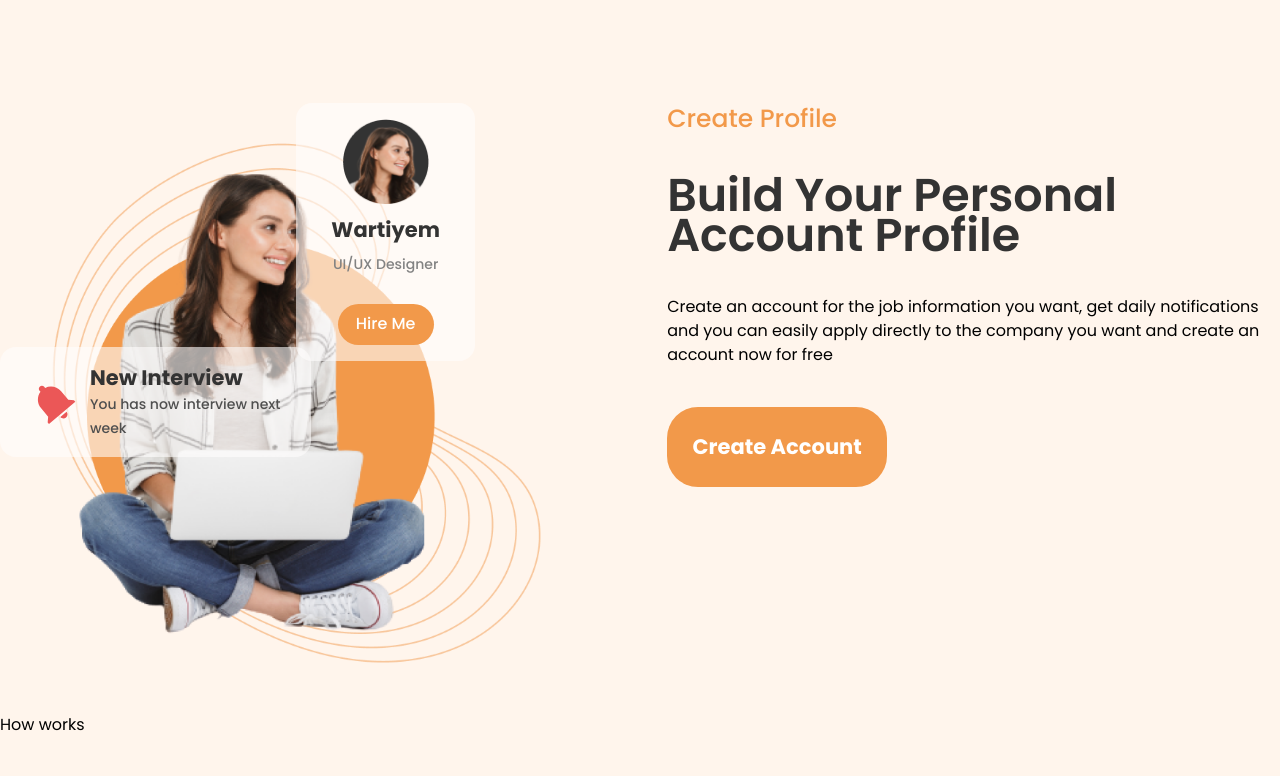
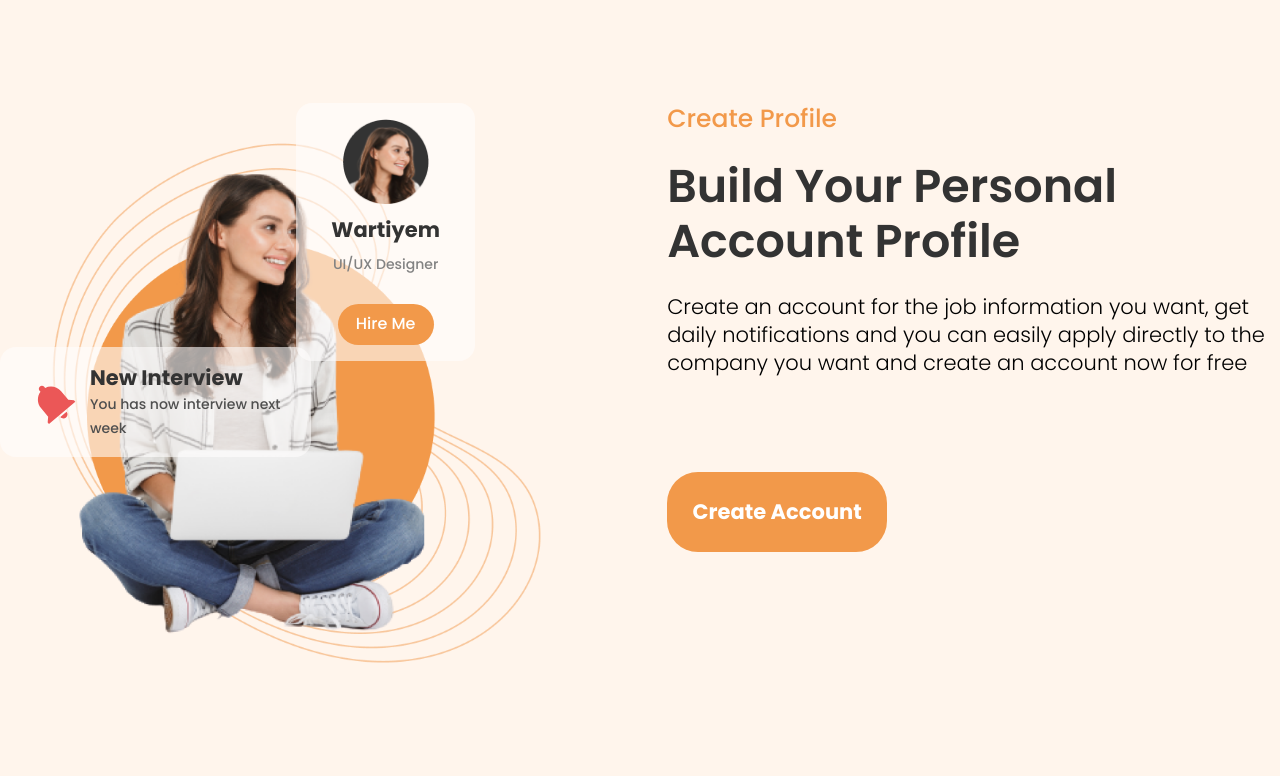
Before and after one commit to coderyeasin/jobs-search, a Next.js app: page / in a window 1280 px wide. Shown: the part 1804-2580 px from the top of the page. Built offline with nearby package versions, Linux system fonts and the light colour scheme.

Commit message:
done profile

```diff
--- a/components/CreateProfile/CreateProfile.js
+++ b/components/CreateProfile/CreateProfile.js
@@ -3,7 +3,7 @@ import { IoMdNotifications } from "react-icons/io";
 
 const CreateProfile = () => {
   return (
-    <div className="flex justify-center ">
+    <div className="flex justify-center my-[89px]">
       <div className="profile_pic bg-[url('/images/profile.png')] bg-center bg-cover bg-no-repeat h-[610px] w-[750px] relative">
         <div className="freelancer_box w-[179px] h-[258px] bg-[#FFFDFD]/60 rounded-[16px] absolute right-48 flex flex-col justify-start items-center p-4">
           <Image
@@ -36,14 +36,14 @@ const CreateProfile = () => {
           </div>
         </div>
       </div>
-      <div className="profile_content space-y-10">
+      <div className="profile_content ">
         <h4 className="font-medium text-[25px] leading-8 text-[#F2994A]">
           Create Profile
         </h4>
-        <h3 className="font-semibold text-[46px] leading-10 text-[#333333] max-w-[464px]">
+        <h3 className="font-semibold text-[46px] leading-[55px] text-[#333333] max-w-[464px] my-6">
           Build Your Personal Account Profile
         </h3>
-        <p className="max-w-[689px]">
+        <p className="max-w-[689px] text-[21px] font-light leading-7 mb-[95px]">
           Create an account for the job information you want, get daily
           notifications and you can easily apply directly to the company you
           want and create an account now for free
--- a/components/HowWorks/HowWorks.js
+++ b/components/HowWorks/HowWorks.js
@@ -1,11 +1,12 @@
-import React from 'react';
+import Image from "next/image";
+import { IoMdNotifications } from "react-icons/io";
 
 const HowWorks = () => {
-    return (
-        <div>
-            <h3>How works</h3>
-        </div>
-    );
+  return (
+    <div className="flex justify-center my-[89px]">
+
+    </div>
+  );
 };
 
 export default HowWorks;
```
